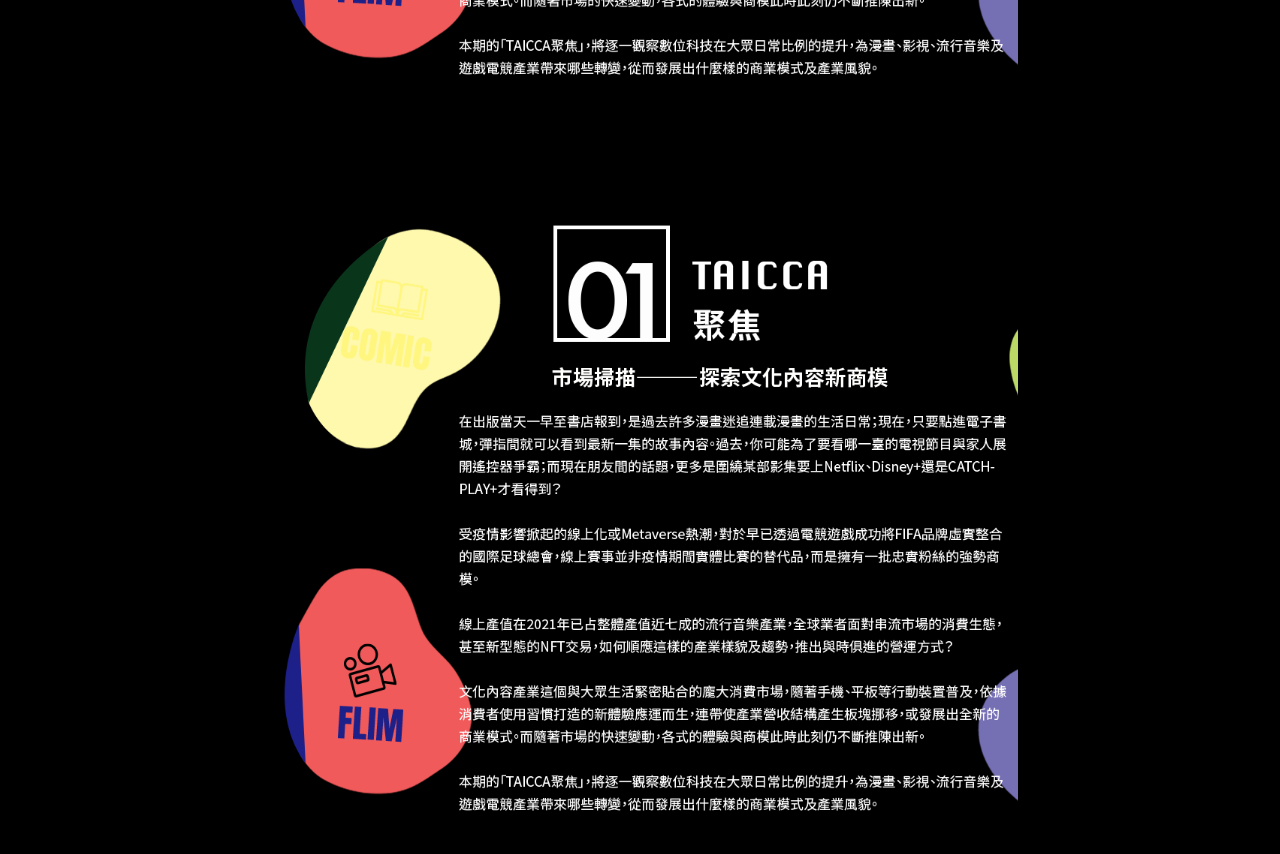
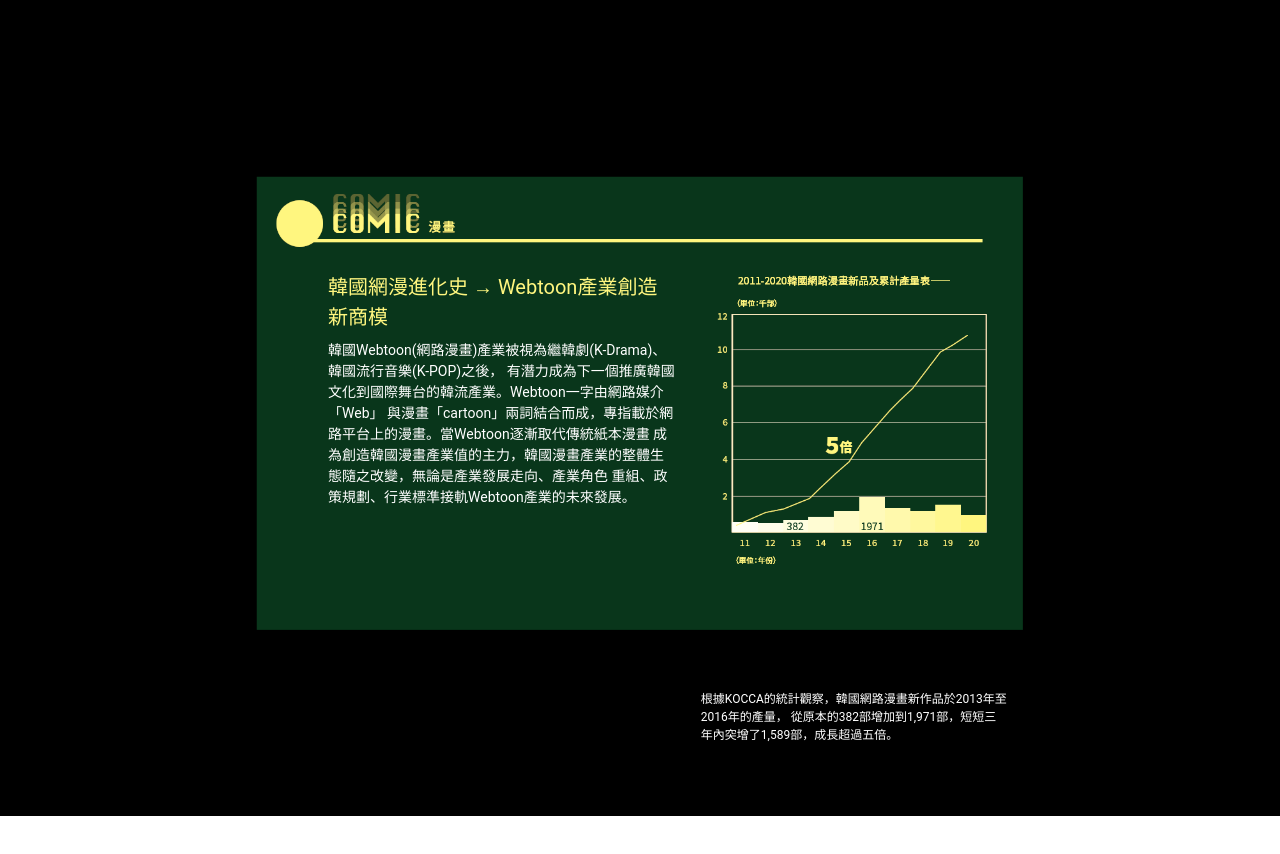
Before and after one commit to kurtzhou1/taicca, a React (Create React App) app: page / in a window 1280 px wide. Shown: the part 1360-2214 px from the top of the page. After the commit the page ends 2176 px from the top, so only its background shows below. Built offline with nearby package versions, Linux system fonts and the light colour scheme.

Commit message:
[dev]page3 done

```diff
--- a/src/components/Comic.jsx
+++ b/src/components/Comic.jsx
@@ -4,7 +4,24 @@ import './styles/page_black.scss'
 const Comic = () => {
 
     return (
-        <div className="focus" />
+        <div className="comic">
+            <div className="block1">
+                <div className="title">
+                    韓國網漫進化史 → Webtoon產業創造新商模
+                </div>
+                <div className="content">
+                    韓國Webtoon(網路漫畫)產業被視為繼韓劇(K-Drama)、韓國流行音樂(K-POP)之後，
+                    有潛力成為下一個推廣韓國文化到國際舞台的韓流產業。Webtoon一字由網路媒介「Web」
+                    與漫畫「cartoon」兩詞結合而成，專指載於網路平台上的漫畫。當Webtoon逐漸取代傳統紙本漫畫
+                    成為創造韓國漫畫產業值的主力，韓國漫畫產業的整體生態隨之改變，無論是產業發展走向、產業角色
+                    重組、政策規劃、行業標準接軌Webtoon產業的未來發展。
+                </div>
+            </div>
+            <div className="block2">
+                根據KOCCA的統計觀察，韓國網路漫畫新作品於2013年至2016年的產量，
+                從原本的382部增加到1,971部，短短三年內突增了1,589部，成長超過五倍。
+            </div>
+        </div>
     );
 }
 
--- a/src/components/styles/page_black.scss
+++ b/src/components/styles/page_black.scss
@@ -1,5 +1,31 @@
 .focus{
     background-image: url(../images/black_page/focus.png);
-    background-repeat: no-repeat;
-    background-size: cover;
 }
+
+.comic{
+    background-image: url(../images/black_page/comic.png);
+    position: relative;
+    .block1{
+        margin-left: 4.5rem;
+        margin-top: 6rem;
+        .title{
+            color: #fff67f;
+            width: 50%;
+            font-size: 20px;
+            margin-bottom: 0.5rem;
+        }
+        .content{
+            color: white;
+            width: 50%;
+            font-size: 14px;
+        }
+    }
+    .block2{
+        color: white;
+        font-size: 12px;
+        position: absolute;
+        bottom: 4.5rem;
+        width: 40%;
+        right: 1rem;
+    }
+}
--- a/src/index.scss
+++ b/src/index.scss
@@ -28,9 +28,11 @@ body {
     background-color: black;
     display: flex;
     justify-content: center;
-    padding: 3rem 0;
+    padding-top: 3rem;
     >div{
         height: 100%;
-        width: 59%;
+        width: 60%;
+        background-repeat: no-repeat;
+        background-size: contain;
     }
 }
```
Also changed, not shown: src/components/images/black_page/comic.png (added).
